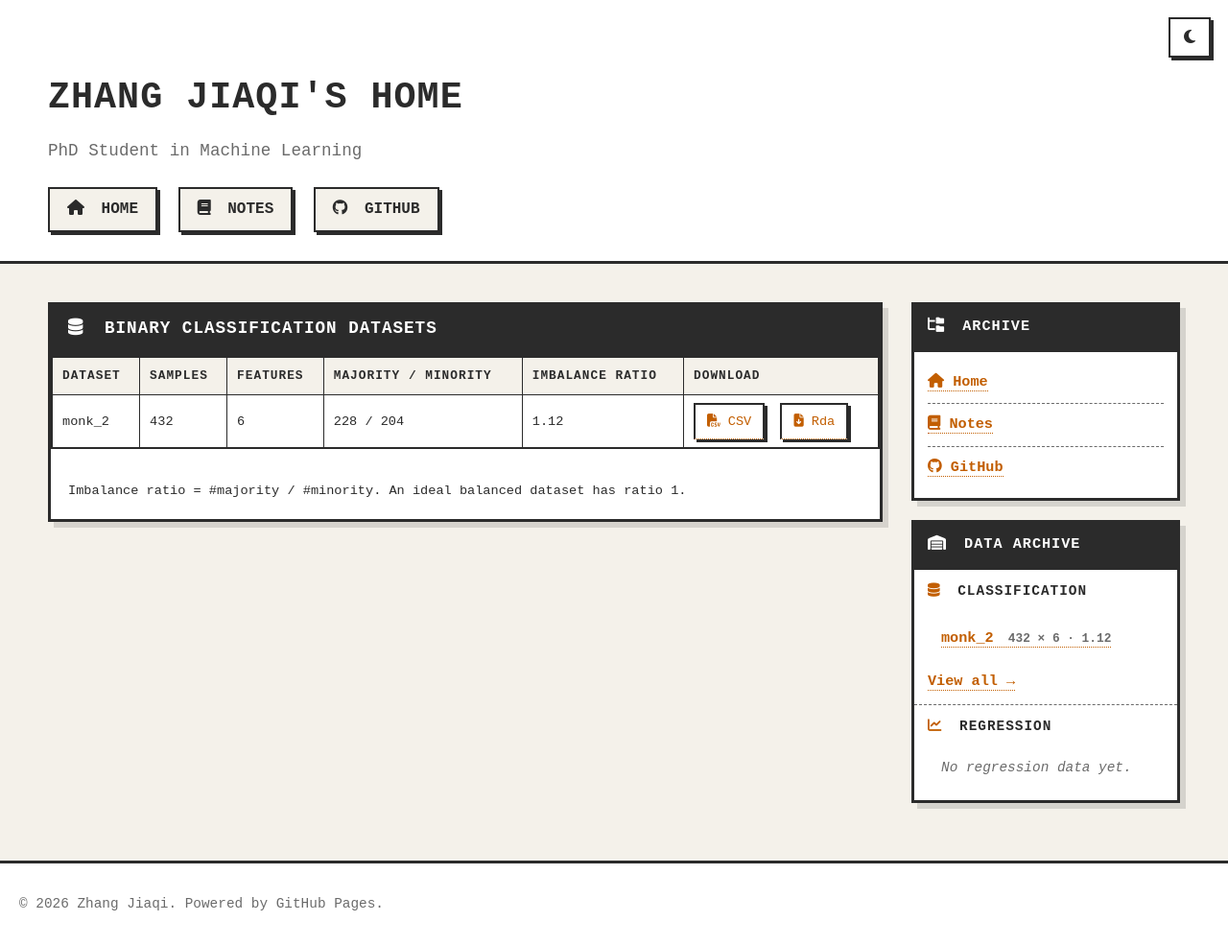
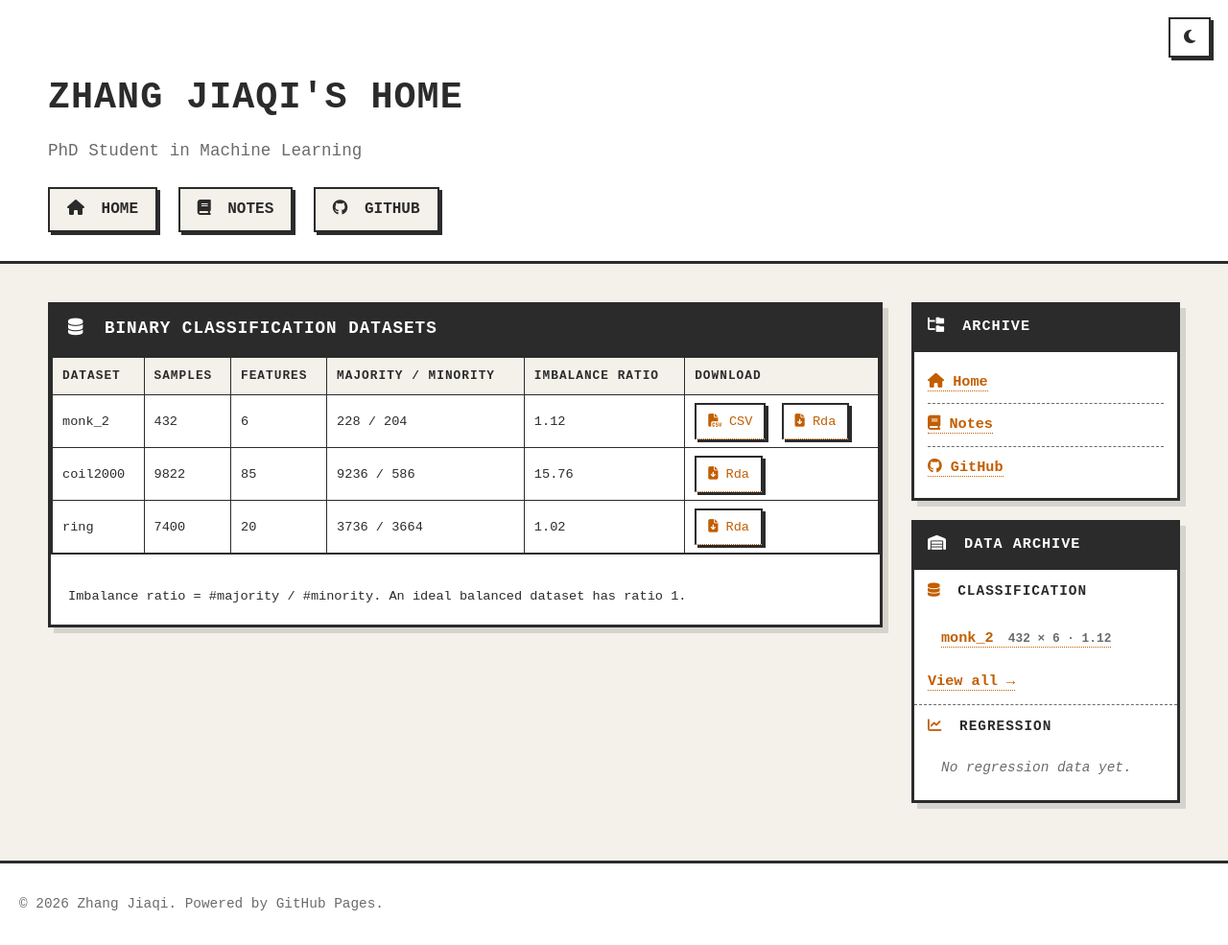
Before and after one commit to define957/define957.github.io, a Jekyll site: the page built from classification-bench/index.html, in a window 1280 px wide and 985 px high. Shown: the whole window at 96% size. Built offline with Jekyll 4.4.1, drawn with Linux system fonts in a browser that asks for light colours.

Commit message:
Add coil2000 and ring classification datasets

```diff
--- a/classification-bench/index.html
+++ b/classification-bench/index.html
@@ -29,6 +29,26 @@ title: Classification Benchmark
           <a class="bench-btn" href="{{ '/classification-bench/binary/monk_2.Rda' | relative_url }}" download><i class="fa-solid fa-file-arrow-down"></i> Rda</a>
         </td>
       </tr>
+      <tr>
+        <td>coil2000</td>
+        <td>9822</td>
+        <td>85</td>
+        <td>9236 / 586</td>
+        <td>15.76</td>
+        <td class="bench-actions">
+          <a class="bench-btn" href="{{ '/classification-bench/binary/coil2000.Rda' | relative_url }}" download><i class="fa-solid fa-file-arrow-down"></i> Rda</a>
+        </td>
+      </tr>
+      <tr>
+        <td>ring</td>
+        <td>7400</td>
+        <td>20</td>
+        <td>3736 / 3664</td>
+        <td>1.02</td>
+        <td class="bench-actions">
+          <a class="bench-btn" href="{{ '/classification-bench/binary/ring.Rda' | relative_url }}" download><i class="fa-solid fa-file-arrow-down"></i> Rda</a>
+        </td>
+      </tr>
     </tbody>
   </table>
   </div>
```
Also changed, not shown: 2 other files.
